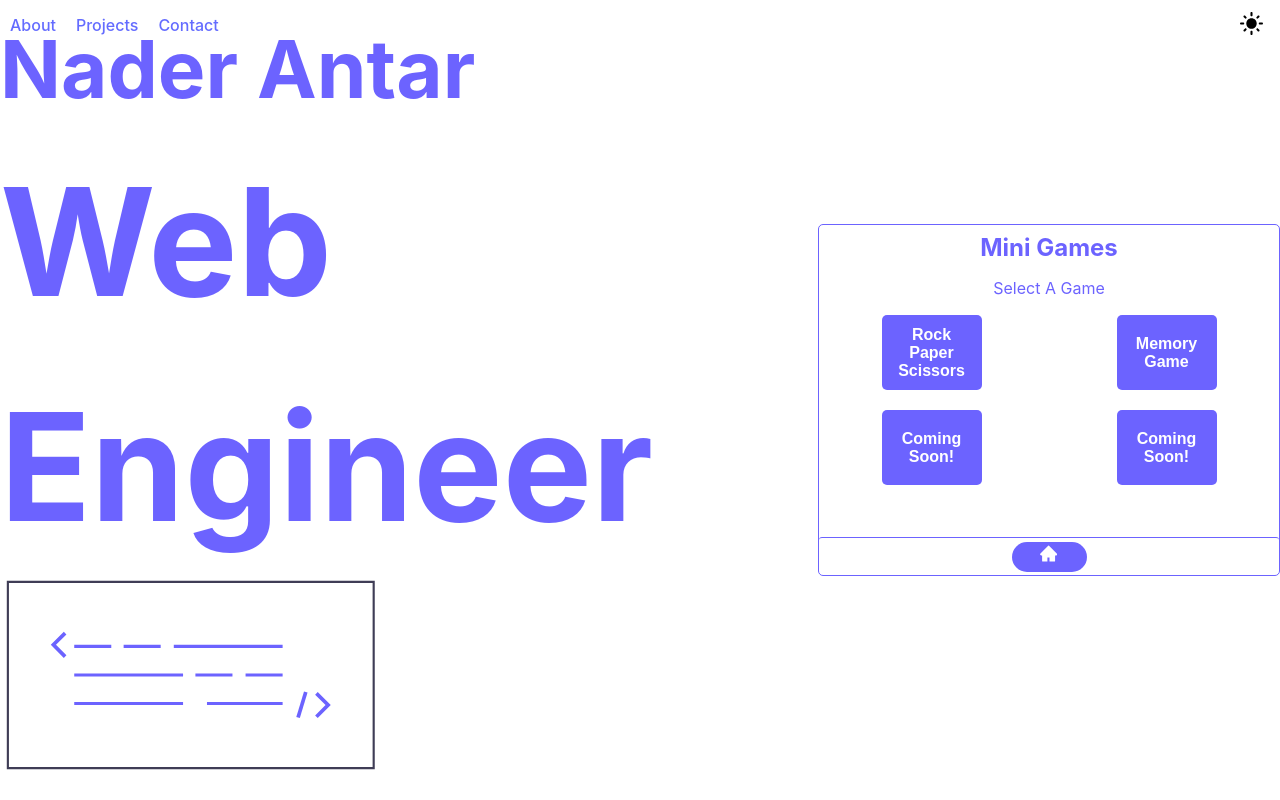
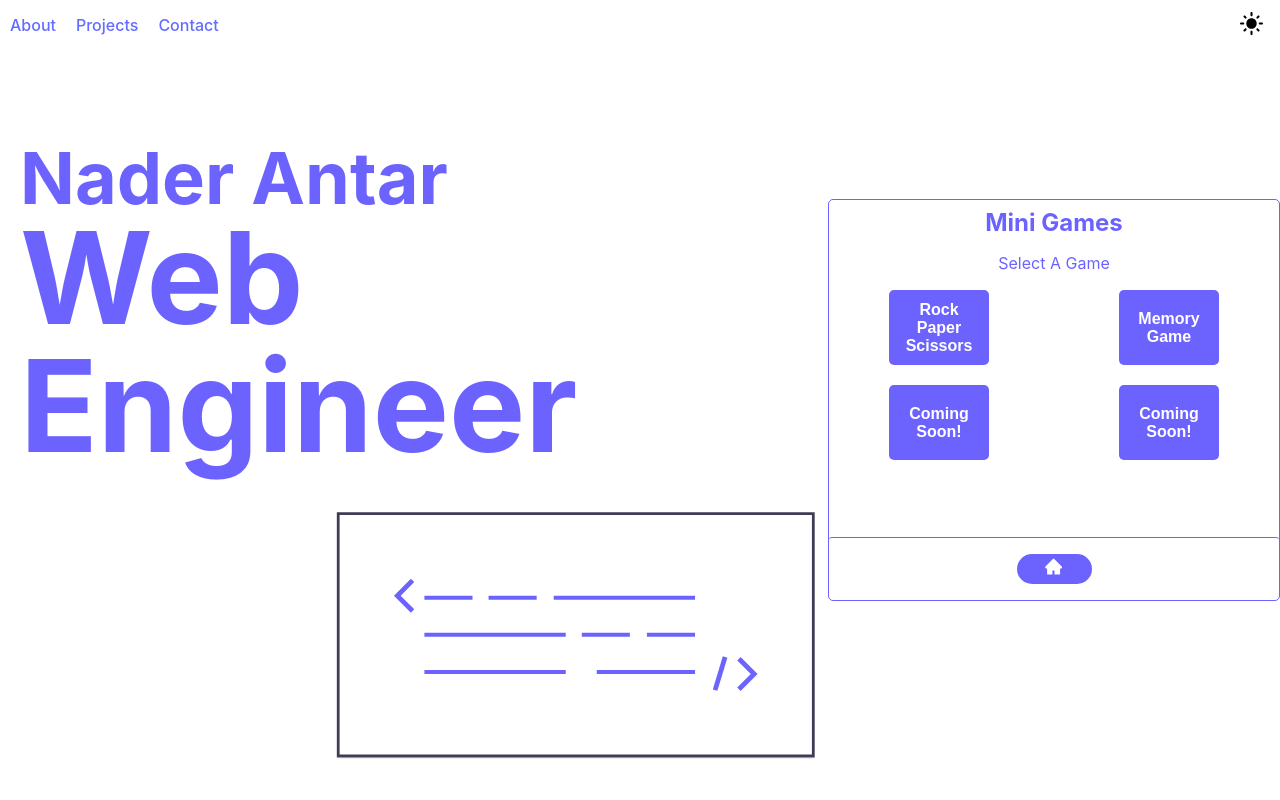
Before and after one commit to nadocodes/nader-antar, a React (Vite) app: page / in a window 1280 px wide. Built offline with nearby package versions, Linux system fonts and the light colour scheme.

Commit message:
updated header layout

```diff
--- a/src/components/Header/Header.css
+++ b/src/components/Header/Header.css
@@ -2,13 +2,30 @@
     display: flex;
     min-height: 100vh;
     flex-direction: row;
-    justify-content: space-around;
+    justify-content: space-evenly;
     align-items: center;
     place-items: center;
     min-width: 100vw;
-    gap: 25px;
 }
 
 .myInfo {
     text-align: left;
+    line-height: 1;
+    margin: 20px;
 }
+
+.mainContainer {
+    display: flex;
+    flex-direction: column;
+    align-items: center;
+    gap: 20px;
+    margin-top: 100px;
+}
+
+.ScriptSvg {
+    width: 100%;
+    height: 100%;
+    max-width: 500px;
+    max-height: 500px;
+    align-self: flex-end;
+}
--- a/src/components/Header/Header.tsx
+++ b/src/components/Header/Header.tsx
@@ -8,11 +8,13 @@ function Header(props: { theme: string }) {
   const { theme } = props;
   return (
     <div className="Header">
+      <div className="mainContainer">
       <div className="myInfo">
         <h2>Nader Antar</h2>
         <h1>Web Engineer</h1>
+      </div>
         <img className="ScriptSvg" src={theme == 'dark' ? ScriptSvgDark : ScriptSvgLight} alt="Script" />
-      </div>
+        </div>
         <Games />
     </div>
   )
--- a/src/containers/GamesConsole/GamesConsole.css
+++ b/src/containers/GamesConsole/GamesConsole.css
@@ -2,8 +2,8 @@
     display: flex;
     flex-direction: row;
     flex-wrap: wrap;
-    width: 460px;
-    height: 350px;
+    width: 450px;
+    height: 400px;
     border: 1px solid #6C63FF;
     border-radius: 5px;
 }
--- a/src/index.css
+++ b/src/index.css
@@ -32,13 +32,13 @@ body {
 }
 
 h1 {
-  font-size: 9.375rem;
+  font-size: 8rem;
   padding: 0;
   margin: 0;
 }
 
 h2 {
-  font-size: 5rem;
+  font-size: 4.5rem;
   padding: 0;
   margin: 0;
 }
```
